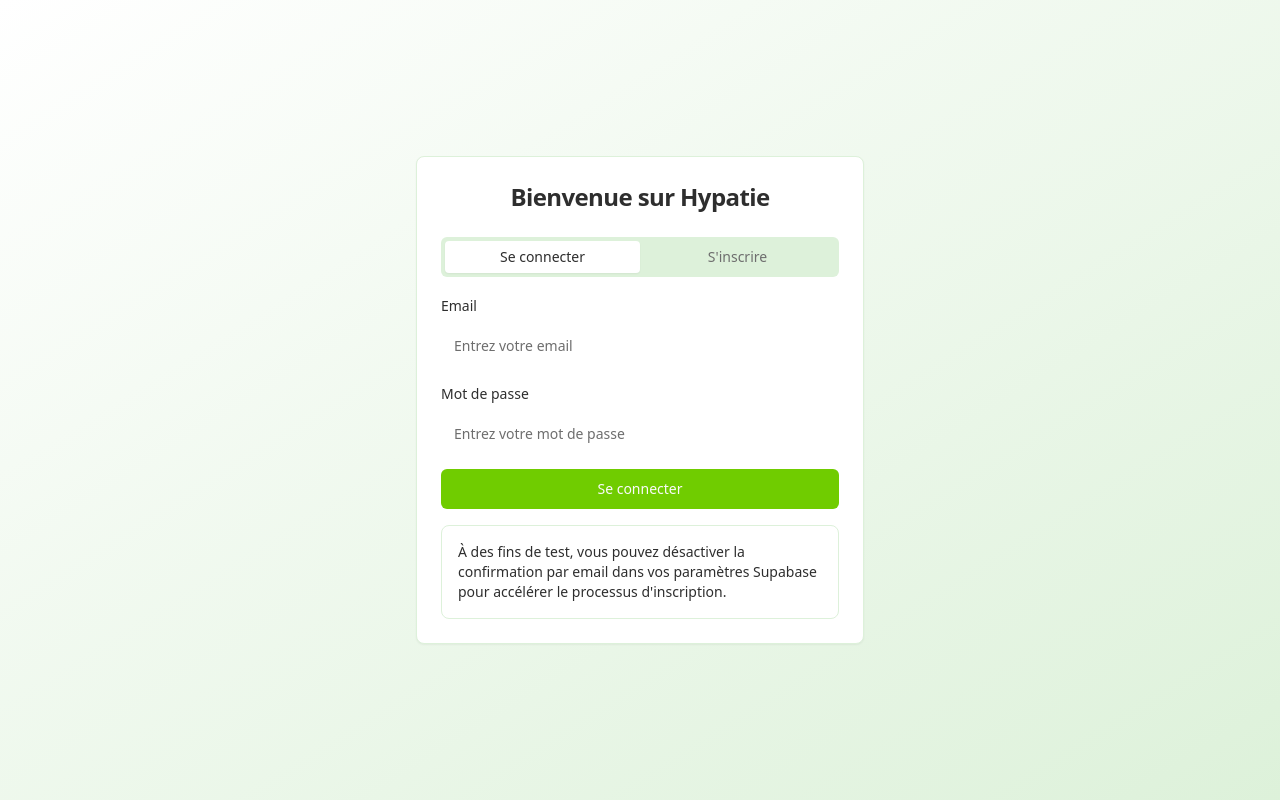
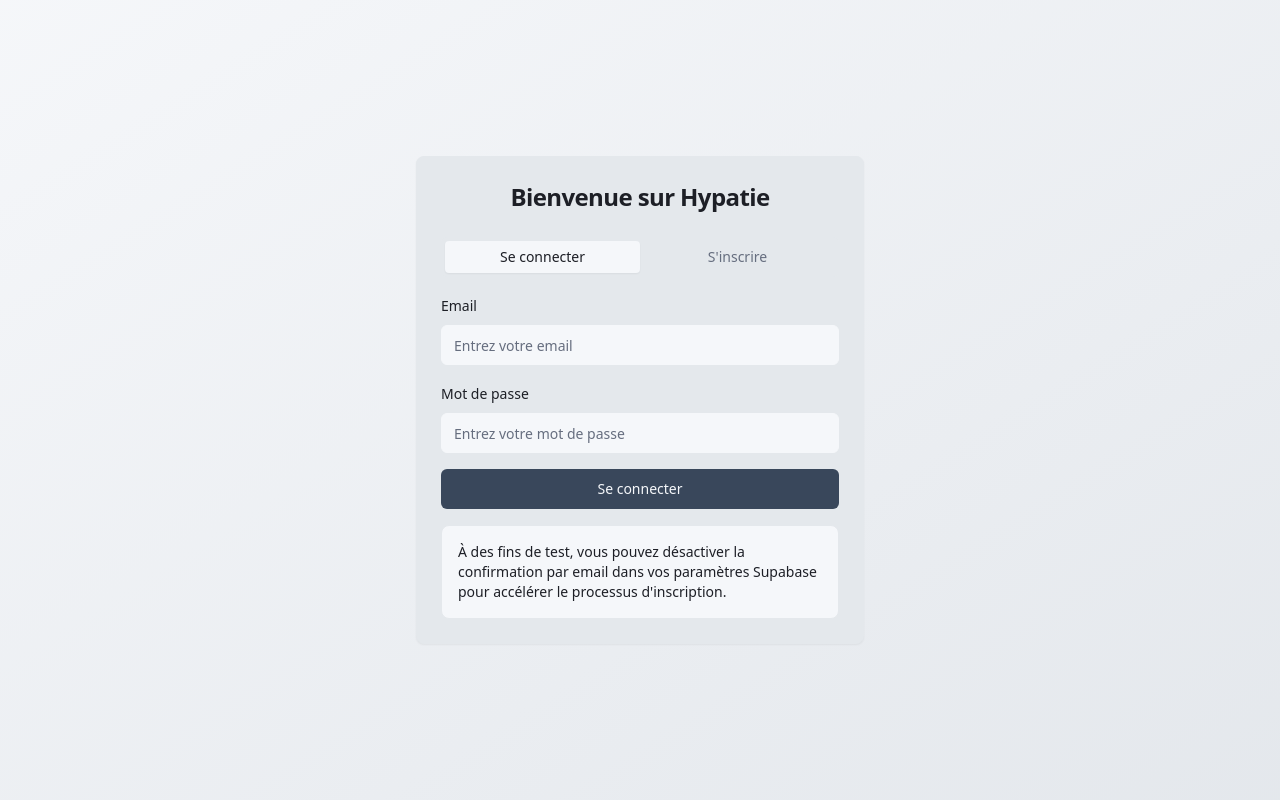
Before and after one commit to loulalou/talk-verify-ai-mobile, a React (Vite) app: page /auth in a window 1280 px wide. Built offline with nearby package versions, Linux system fonts and the light colour scheme.

Commit message:
Update color palette
Apply new color scheme to global background, cards, text, links, buttons, and warm accents.

```diff
--- a/src/index.css
+++ b/src/index.css
@@ -8,57 +8,58 @@ All colors MUST be HSL.
 
 @layer base {
   :root {
-    /* Duolingo-Inspired Color Palette */
-    --background: 0 0% 100%; /* #ffffff blanc pur */
-    --foreground: 0 0% 18%; /* #2e2e2e anthracite */
+    /* Elegant Blue & Warm Color Palette */
+    --background: 217 29% 97%; /* #F7F9FB fond global */
+    --foreground: 225 14% 13%; /* #1E1F24 texte principal */
 
-    --card: 0 0% 100%;
-    --card-foreground: 0 0% 18%;
+    --card: 213 18% 91%; /* #E6EBEF cartes et panneaux secondaires */
+    --card-foreground: 225 14% 13%;
 
-    --popover: 0 0% 100%;
-    --popover-foreground: 0 0% 18%;
+    --popover: 213 18% 91%;
+    --popover-foreground: 225 14% 13%;
 
-    --primary: 87 100% 40%; /* #58cc02 vert Duolingo vivant */
-    --primary-foreground: 0 0% 98%;
+    --primary: 215 23% 29%; /* #2A3D66 CTA/boutons importants */
+    --primary-foreground: 217 29% 97%; /* #F7F9FB texte sur boutons */
 
-    --secondary: 112 46% 90%; /* #e8f5e1 vert menthe très clair */
-    --secondary-foreground: 0 0% 18%;
+    --secondary: 213 18% 91%; /* #E6EBEF panneaux secondaires */
+    --secondary-foreground: 225 14% 13%;
 
-    --muted: 112 46% 90%; /* #e8f5e1 vert menthe très clair */
-    --muted-foreground: 0 0% 43%; /* #6d6d6d gris doux */
+    --muted: 213 18% 91%; /* #E6EBEF */
+    --muted-foreground: 222 11% 45%; /* #6E7581 texte secondaire */
 
-    --accent: 51 100% 50%; /* #ffd400 jaune énergie */
-    --accent-foreground: 0 0% 18%;
+    --accent: 230 27% 72%; /* #A6B0D2 liens ou survols */
+    --accent-foreground: 225 14% 13%;
 
-    --destructive: 0 79% 67%; /* #ff5757 rouge corail */
-    --destructive-foreground: 0 0% 98%;
+    --destructive: 0 79% 67%; /* Rouge pour erreurs */
+    --destructive-foreground: 217 29% 97%;
 
-    --success: 125 93% 85%; /* #b9fbc0 vert pastel */
-    --success-foreground: 0 0% 18%;
+    --success: 125 93% 85%; /* Vert pastel pour succès */
+    --success-foreground: 225 14% 13%;
 
-    --info: 203 89% 68%; /* #62b6f2 bleu ciel doux */
-    --info-foreground: 0 0% 98%;
+    --warning: 41 92% 79%; /* #F5D398 touches chaleureuses */
+    --warning-foreground: 225 14% 13%;
 
-    --border: 112 46% 90%;
-    --input: 0 0% 100%;
-    --ring: 87 100% 40%;
+    --border: 213 18% 91%;
+    --input: 217 29% 97%;
+    --ring: 215 23% 29%;
 
-    /* Enhanced Design System with Duolingo colors */
-    --duolingo-primary: 87 100% 40%; /* #58cc02 */
-    --duolingo-accent: 51 100% 50%; /* #ffd400 */
-    --duolingo-surface: 112 46% 90%; /* #e8f5e1 */
-    --duolingo-background: 0 0% 100%; /* #ffffff */
-    --duolingo-text-primary: 0 0% 18%; /* #2e2e2e */
-    --duolingo-text-secondary: 0 0% 43%; /* #6d6d6d */
+    /* Enhanced Design System with new palette */
+    --elegant-primary: 215 23% 29%; /* #2A3D66 */
+    --elegant-accent: 230 27% 72%; /* #A6B0D2 */
+    --elegant-warm: 41 92% 79%; /* #F5D398 */
+    --elegant-background: 217 29% 97%; /* #F7F9FB */
+    --elegant-surface: 213 18% 91%; /* #E6EBEF */
+    --elegant-text-primary: 225 14% 13%; /* #1E1F24 */
+    --elegant-text-secondary: 222 11% 45%; /* #6E7581 */
 
-    /* Gradients with Duolingo tones */
-    --gradient-primary: linear-gradient(135deg, hsl(var(--duolingo-primary)), hsl(var(--duolingo-accent)));
-    --gradient-surface: linear-gradient(180deg, hsl(var(--duolingo-background)), hsl(var(--duolingo-surface)));
-    --gradient-accent: linear-gradient(135deg, hsl(var(--duolingo-accent)), hsl(var(--duolingo-primary)));
+    /* Gradients with elegant tones */
+    --gradient-primary: linear-gradient(135deg, hsl(var(--elegant-primary)), hsl(var(--elegant-accent)));
+    --gradient-surface: linear-gradient(180deg, hsl(var(--elegant-background)), hsl(var(--elegant-surface)));
+    --gradient-accent: linear-gradient(135deg, hsl(var(--elegant-accent)), hsl(var(--elegant-warm)));
 
     /* Modern shadows */
-    --shadow-elegant: 0 4px 20px hsla(var(--duolingo-primary), 0.15);
-    --shadow-soft: 0 2px 10px hsla(var(--duolingo-accent), 0.2);
+    --shadow-elegant: 0 4px 20px hsla(var(--elegant-primary), 0.15);
+    --shadow-soft: 0 2px 10px hsla(var(--elegant-accent), 0.2);
     --shadow-refined: 0 8px 30px hsla(var(--foreground), 0.08);
 
     /* Smooth transitions */
@@ -67,60 +68,60 @@ All colors MUST be HSL.
 
     --radius: 0.5rem;
 
-    --sidebar-background: 0 0% 100%;
-    --sidebar-foreground: 0 0% 18%;
-    --sidebar-primary: 87 100% 40%;
-    --sidebar-primary-foreground: 0 0% 98%;
-    --sidebar-accent: 112 46% 90%;
-    --sidebar-accent-foreground: 0 0% 18%;
-    --sidebar-border: 112 46% 90%;
-    --sidebar-ring: 87 100% 40%;
+    --sidebar-background: 217 29% 97%;
+    --sidebar-foreground: 225 14% 13%;
+    --sidebar-primary: 215 23% 29%;
+    --sidebar-primary-foreground: 217 29% 97%;
+    --sidebar-accent: 213 18% 91%;
+    --sidebar-accent-foreground: 225 14% 13%;
+    --sidebar-border: 213 18% 91%;
+    --sidebar-ring: 215 23% 29%;
   }
 
   .dark {
-    /* Dark mode with Duolingo tones */
-    --background: 0 0% 8%; /* #141414 fond sombre */
-    --foreground: 0 0% 95%; /* #f2f2f2 texte clair */
+    /* Dark mode with elegant blue tones */
+    --background: 225 14% 8%; /* Fond sombre élégant */
+    --foreground: 217 29% 95%; /* Texte clair */
 
-    --card: 0 0% 12%;
-    --card-foreground: 0 0% 95%;
+    --card: 225 14% 12%;
+    --card-foreground: 217 29% 95%;
 
-    --popover: 0 0% 12%;
-    --popover-foreground: 0 0% 95%;
+    --popover: 225 14% 12%;
+    --popover-foreground: 217 29% 95%;
 
-    --primary: 87 100% 45%; /* Vert Duolingo plus lumineux */
-    --primary-foreground: 0 0% 8%;
+    --primary: 215 23% 40%; /* Bleu principal plus lumineux */
+    --primary-foreground: 217 29% 95%;
 
-    --secondary: 112 30% 20%; /* Vert sombre */
-    --secondary-foreground: 0 0% 95%;
+    --secondary: 213 18% 20%; /* Surface sombre */
+    --secondary-foreground: 217 29% 95%;
 
-    --muted: 0 0% 15%;
-    --muted-foreground: 0 0% 65%; /* Gris moyen */
+    --muted: 225 14% 15%;
+    --muted-foreground: 222 11% 65%; /* Gris moyen */
 
-    --accent: 51 100% 55%; /* Jaune plus lumineux */
-    --accent-foreground: 0 0% 8%;
+    --accent: 230 27% 80%; /* Accent plus lumineux */
+    --accent-foreground: 225 14% 8%;
 
     --destructive: 0 79% 67%;
-    --destructive-foreground: 0 0% 95%;
+    --destructive-foreground: 217 29% 95%;
 
     --success: 125 50% 30%;
-    --success-foreground: 0 0% 95%;
+    --success-foreground: 217 29% 95%;
 
-    --info: 203 89% 68%;
-    --info-foreground: 0 0% 8%;
+    --warning: 41 92% 85%; /* Warm accent plus lumineux */
+    --warning-foreground: 225 14% 8%;
 
-    --border: 0 0% 20%;
-    --input: 0 0% 15%;
-    --ring: 87 100% 45%;
+    --border: 225 14% 20%;
+    --input: 225 14% 15%;
+    --ring: 215 23% 40%;
 
-    --sidebar-background: 0 0% 8%;
-    --sidebar-foreground: 0 0% 95%;
-    --sidebar-primary: 87 100% 45%;
-    --sidebar-primary-foreground: 0 0% 8%;
-    --sidebar-accent: 0 0% 15%;
-    --sidebar-accent-foreground: 0 0% 95%;
-    --sidebar-border: 0 0% 20%;
-    --sidebar-ring: 87 100% 45%;
+    --sidebar-background: 225 14% 8%;
+    --sidebar-foreground: 217 29% 95%;
+    --sidebar-primary: 215 23% 40%;
+    --sidebar-primary-foreground: 217 29% 95%;
+    --sidebar-accent: 225 14% 15%;
+    --sidebar-accent-foreground: 217 29% 95%;
+    --sidebar-border: 225 14% 20%;
+    --sidebar-ring: 215 23% 40%;
   }
 }
 
@@ -135,42 +136,48 @@ All colors MUST be HSL.
 }
 
 @layer components {
-  /* Enhanced button hover effects */
+  /* Enhanced button hover effects with new palette */
   .btn-primary-enhanced:hover {
-    background: hsl(87 100% 35%); /* Vert plus foncé au hover */
-    box-shadow: 0 6px 25px hsla(87, 100%, 40%, 0.4);
+    background: hsl(215 23% 25%); /* Bleu plus foncé au hover */
+    box-shadow: 0 6px 25px hsla(215, 23%, 29%, 0.4);
     transform: translateY(-1px);
   }
 
   .btn-secondary-enhanced:hover {
-    background: hsl(112 46% 85%); /* Vert menthe plus foncé */
-    border-color: hsl(87 100% 40%);
+    background: hsl(213 18% 85%); /* Surface plus foncée */
+    border-color: hsl(215 23% 29%);
   }
 
   .btn-accent-enhanced:hover {
-    background: hsl(51 100% 45%); /* Jaune plus foncé */
-    box-shadow: 0 6px 25px hsla(51, 100%, 50%, 0.4);
+    background: hsl(230 27% 68%); /* Accent plus foncé */
+    box-shadow: 0 6px 25px hsla(230, 27%, 72%, 0.4);
+    transform: translateY(-1px);
+  }
+
+  .btn-warm-enhanced:hover {
+    background: hsl(41 92% 75%); /* Warm plus foncé */
+    box-shadow: 0 6px 25px hsla(41, 92%, 79%, 0.4);
     transform: translateY(-1px);
   }
 
   /* Enhanced hover states for interactive elements */
   .hover-enhanced:hover {
-    background: hsl(112 46% 88%);
-    border-color: hsl(87 100% 40%);
-    box-shadow: 0 4px 15px hsla(87, 100%, 40%, 0.15);
+    background: hsl(213 18% 88%);
+    border-color: hsl(230 27% 72%);
+    box-shadow: 0 4px 15px hsla(230, 27%, 72%, 0.15);
     transform: translateY(-0.5px);
   }
 
   /* Card hover effects */
   .card-hover:hover {
-    box-shadow: 0 8px 35px hsla(87, 100%, 40%, 0.12);
-    border-color: hsl(87 100% 40%);
+    box-shadow: 0 8px 35px hsla(215, 23%, 29%, 0.12);
+    border-color: hsl(230 27% 72%);
     transform: translateY(-2px);
   }
 
   /* Input focus with more contrast */
   .input-enhanced:focus {
-    border-color: hsl(87 100% 40%);
-    box-shadow: 0 0 0 3px hsla(87, 100%, 40%, 0.15);
+    border-color: hsl(215 23% 29%);
+    box-shadow: 0 0 0 3px hsla(215, 23%, 29%, 0.15);
   }
 }
--- a/tailwind.config.ts
+++ b/tailwind.config.ts
@@ -56,16 +56,17 @@ export default {
 					DEFAULT: 'hsl(var(--success))',
 					foreground: 'hsl(var(--success-foreground))'
 				},
-				info: {
-					DEFAULT: 'hsl(var(--info))',
-					foreground: 'hsl(var(--info-foreground))'
+				warning: {
+					DEFAULT: 'hsl(var(--warning))',
+					foreground: 'hsl(var(--warning-foreground))'
 				},
-				'duolingo-primary': 'hsl(var(--duolingo-primary))',
-				'duolingo-accent': 'hsl(var(--duolingo-accent))',
-				'duolingo-surface': 'hsl(var(--duolingo-surface))',
-				'duolingo-background': 'hsl(var(--duolingo-background))',
-				'duolingo-text-primary': 'hsl(var(--duolingo-text-primary))',
-				'duolingo-text-secondary': 'hsl(var(--duolingo-text-secondary))',
+				'elegant-primary': 'hsl(var(--elegant-primary))',
+				'elegant-accent': 'hsl(var(--elegant-accent))',
+				'elegant-warm': 'hsl(var(--elegant-warm))',
+				'elegant-background': 'hsl(var(--elegant-background))',
+				'elegant-surface': 'hsl(var(--elegant-surface))',
+				'elegant-text-primary': 'hsl(var(--elegant-text-primary))',
+				'elegant-text-secondary': 'hsl(var(--elegant-text-secondary))',
 				sidebar: {
 					DEFAULT: 'hsl(var(--sidebar-background))',
 					foreground: 'hsl(var(--sidebar-foreground))',
```
